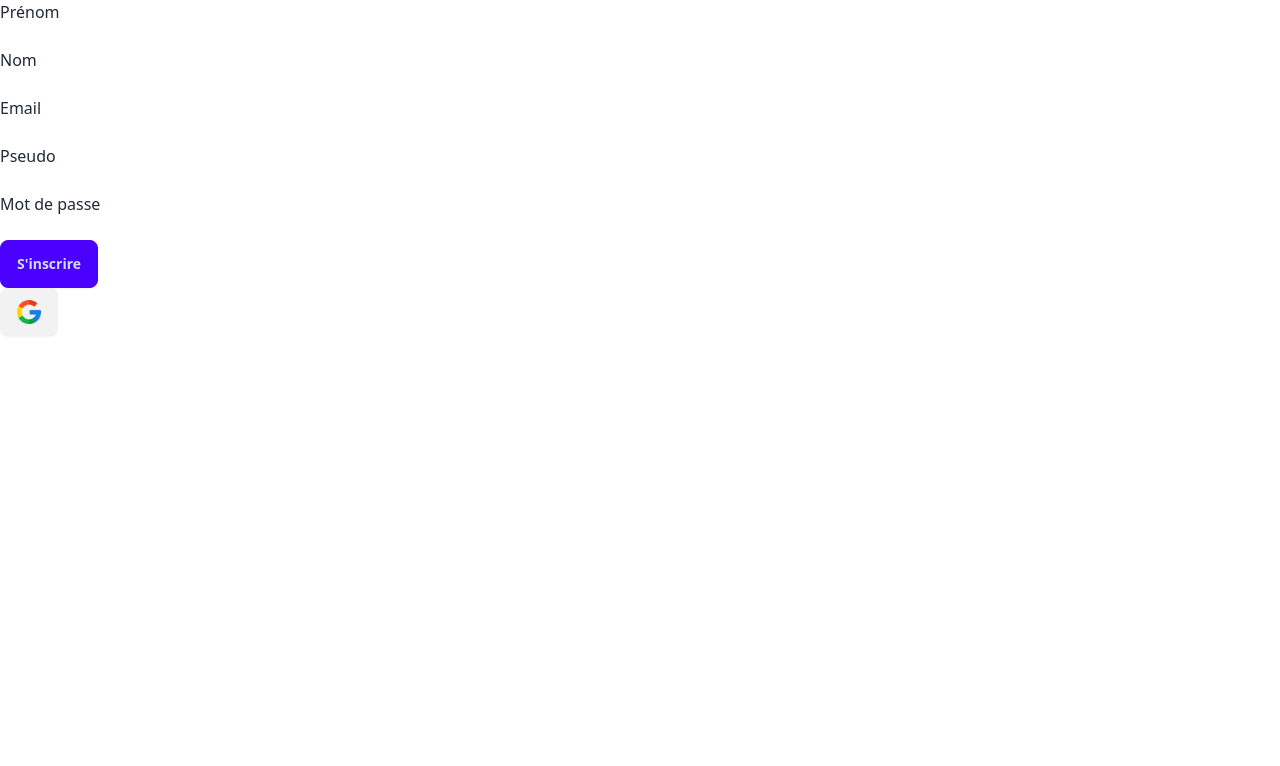
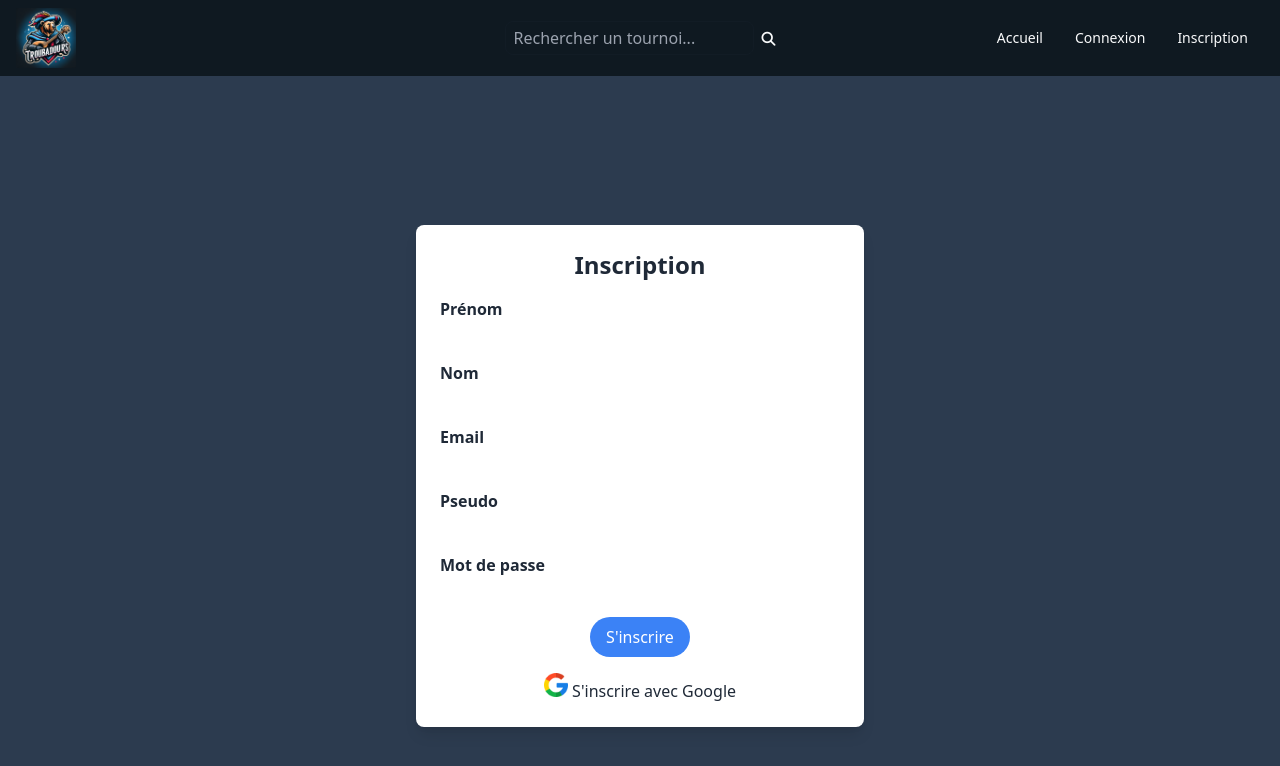
Before and after one commit to Jeloumy/front-r505, an Angular app: page /inscription in a window 1280 px wide. Shown: the top 766 px of the page. Built offline with nearby package versions, Linux system fonts and the light colour scheme.

Commit message:
refactor : modification du design

```diff
--- a/src/app/pages/inscription/inscription.component.html
+++ b/src/app/pages/inscription/inscription.component.html
@@ -1,28 +1,38 @@
+<app-menu class="app-menu"></app-menu>
+
+<div class="flex justify-center items-center min-h-screen bg-custom-bg-color">
+  <div class="bg-white rounded-lg shadow-lg p-6 max-w-md w-full space-y-4">
+    <h2 class="text-2xl font-semibold text-center">Inscription</h2>
     <form [formGroup]="inscriptionForm" (submit)="submitInscription()">
-  <div class="form-group">
-    <label for="name">Prénom</label>
-    <input type="text" id="name" formControlName="name" class="form-control" required>
+      <div class="mb-4">
+        <label for="name" class="block font-semibold">Prénom</label>
+        <input type="text" id="name" formControlName="name" class="form-input" required>
       </div>
-  <div class="form-group">
-    <label for="last_name">Nom</label>
-    <input type="text" id="last_name" formControlName="last_name" class="form-control" required>
+      <div class="mb-4">
+        <label for="last_name" class="block font-semibold">Nom</label>
+        <input type="text" id="last_name" formControlName="last_name" class="form-input" required>
       </div>
-  <div class="form-group">
-    <label for="email">Email</label>
-    <input type="email" id="email" formControlName="email" class="form-control" required>
+      <div class="mb-4">
+        <label for="email" class="block font-semibold">Email</label>
+        <input type="email" id="email" formControlName="email" class="form-input" required>
       </div>
-  <div class="form-group">
-    <label for="pseudo">Pseudo</label>
-    <input type="text" id="pseudo" formControlName="pseudo" class="form-control" required>
+      <div class="mb-4">
+        <label for="pseudo" class="block font-semibold">Pseudo</label>
+        <input type="text" id="pseudo" formControlName="pseudo" class="form-input" required>
       </div>
-  <div class="form-group">
-    <label for="password">Mot de passe</label>
-    <input type="password" id="password" formControlName="password" class="form-control" required>
+      <div class="mb-4">
+        <label for="password" class="block font-semibold">Mot de passe</label>
+        <input type="password" id="password" formControlName="password" class="form-input" required>
       </div>
-  <button type="submit" class="btn btn-primary">S'inscrire</button>
+      <div class="text-center">
+        <button type="submit" class="bg-blue-500 text-white px-4 py-2 rounded-full hover:bg-blue-600 transition duration-300">S'inscrire</button>
+      </div>
     </form>
-<div>
-  <a [href]="BACK_URL+'/redirect/google'" routerLinkActive="active" class="btn">
+    <div class="mt-3 text-center">
+      <a [href]="BACK_URL+'/redirect/google'" routerLinkActive="active" class="bg-white text-gray-800 px-4 py-2 rounded-full hover:bg-gray-300 transition duration-300">
         <mat-icon><img src="assets/img/google.png"></mat-icon>
+        S'inscrire avec Google
       </a>
     </div>
+  </div>
+</div>
--- a/src/app/pages/inscription/inscription.component.scss
+++ b/src/app/pages/inscription/inscription.component.scss
@@ -0,0 +1,4 @@
+
+.app-menu {
+  box-shadow: 0 4px 6px -1px rgba(0, 0, 0, 0.1), 0 2px 4px -1px rgba(0, 0, 0, 0.06);
+}
--- a/src/app/pages/inscription/inscription.component.ts
+++ b/src/app/pages/inscription/inscription.component.ts
@@ -2,7 +2,7 @@ import { Component } from '@angular/core';
 import { ApiService } from '../../shared/services/api.service';
 import { Router } from '@angular/router';
 import { FormBuilder, FormGroup, Validators } from '@angular/forms';
-import {BACK_URL} from "../../../environments/environment.development";
+import { BACK_URL } from "../../../environments/environment.development";
 
 @Component({
   selector: 'app-inscription',
@@ -12,7 +12,26 @@ import {BACK_URL} from "../../../environments/environment.development";
 
 export class InscriptionComponent {
   inscriptionForm: FormGroup;
-  BACK_URL=BACK_URL
+  BACK_URL = BACK_URL;
+
+  errorMessages = {
+    name: [
+      { type: 'required', message: 'Le prénom est obligatoire' },
+    ],
+    last_name: [
+      { type: 'required', message: 'Le nom est obligatoire' },
+    ],
+    email: [
+      { type: 'required', message: 'L\'email est obligatoire' },
+      { type: 'email', message: 'L\'email doit être une adresse email valide' },
+    ],
+    pseudo: [
+      { type: 'required', message: 'Le pseudo est obligatoire' },
+    ],
+    password: [
+      { type: 'required', message: 'Le mot de passe est obligatoire' },
+    ],
+  };
 
   constructor(private apiService: ApiService, private router: Router, private fb: FormBuilder) {
     this.inscriptionForm = this.fb.group({
--- a/src/app/pages/menu/menu.component.html
+++ b/src/app/pages/menu/menu.component.html
@@ -1,7 +1,7 @@
 <div class="navbar bg-gray-100 shadow-lg rounded-lg">
   <div class="navbar-start">
     <a routerLink="/">
-
+<img class="logo" src="assets/img/Troubadours.png">
     </a>
   </div>
 
--- a/src/app/pages/menu/menu.component.scss
+++ b/src/app/pages/menu/menu.component.scss
@@ -1,3 +1,14 @@
+
+// styles.scss
+
+$primary-color: #F21D56;
+$secondary-color: #145873;
+$accent-color: #35BDF2;
+$background-color: #0F1921;
+$text-color: #F2D6BD;
+$highlight-color: #F2955E;
+
+
 // Styles de base pour la barre de navigation, inspirés par Twitch avec des ajustements personnalisés
 .navbar {
   padding: 0.25rem 1rem; // Réduisez le padding vertical pour diminuer la hauteur
@@ -23,14 +34,14 @@
 
 
 .navbar {
-  background-color: #1f2937; // Fond foncé (gris foncé/bleu marine)
+  background-color: #0F1921; // Fond foncé (gris foncé/bleu marine)
   color: #f9fafb; // Texte clair
   padding: 0.5rem 1rem;
   border-radius: 0; // Suppression des arrondis
 
   .navbar-start {
     .logo {
-      width: 100px; /* ou la taille que vous désirez */
+      width: 60px; /* ou la taille que vous désirez */
       height: auto; /* pour maintenir le ratio aspect */
     }
   }
--- a/tailwind.config.js
+++ b/tailwind.config.js
@@ -4,7 +4,18 @@ module.exports = {
     "./src/**/*.{html,ts}",
   ],
   theme: {
-    extend: {},
+    extend: {
+      colors: {
+        'primary': '#F21D56',
+        'secondary': '#145873',
+        'accent': '#35BDF2',
+        'background': '#0F1921',
+        'text': '#F2D6BD',
+        'highlight': '#F2955E',
+      },
+      backgroundColor: {
+        'custom-bg-color': '#2C3B4F',
+      },},
   },
   plugins: [require("daisyui")],
 }
```
Also changed, not shown: src/assets/img/Troubadours.png (added). Lines whose indentation alone changed are shown as unchanged.
